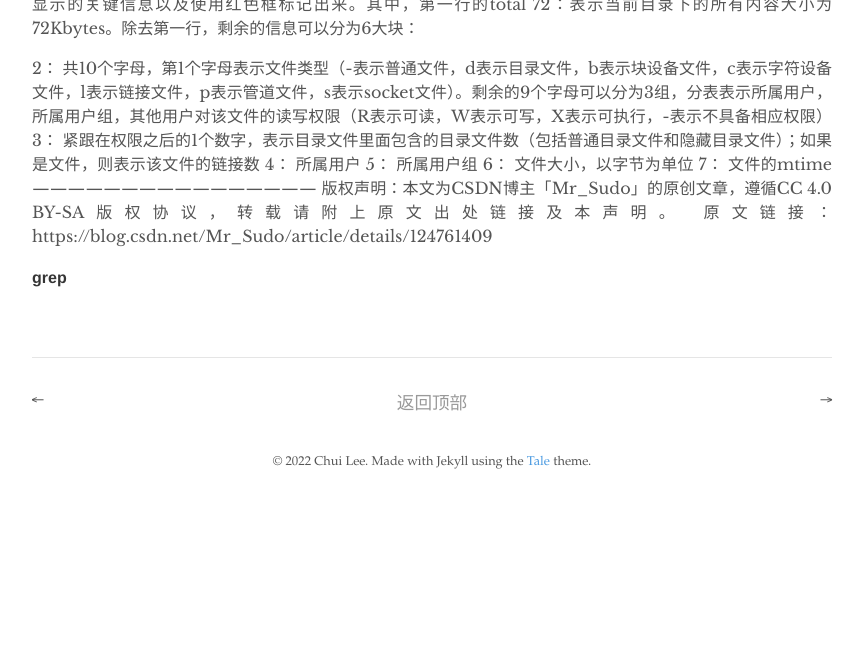
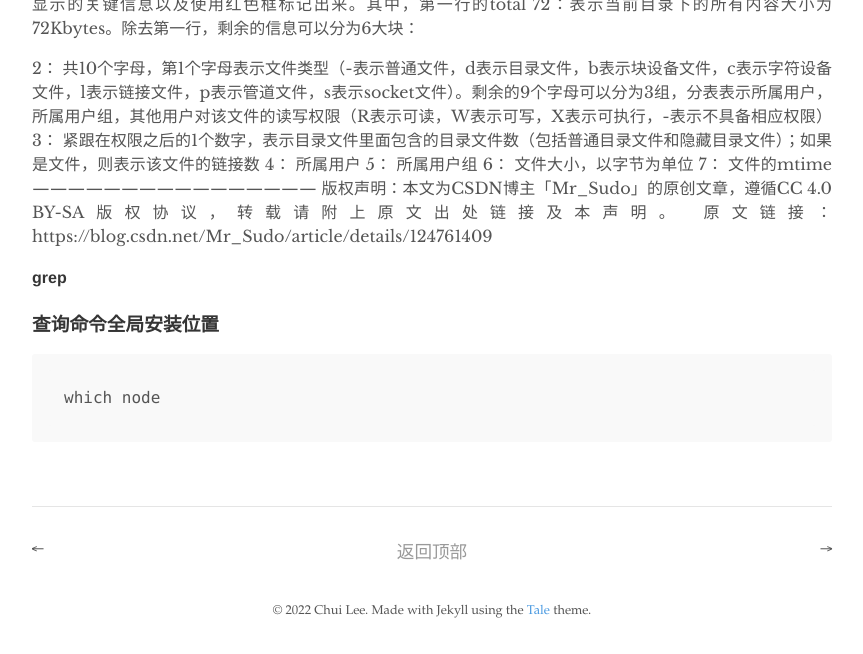
Before and after one commit to chuilee/chuilee.github.io, a Jekyll site: the page built from _posts/2022-09-20-hello-linux.md, in a window 1280 px wide and 900 px high, scrolled down 854 px, cut to the strip 246-900 px from the top of the window. Shown: the whole strip, without its empty margins (208-1071 px from the left). Built offline with Jekyll 4.4.1, drawn with Linux system fonts in a browser that asks for light colours; before the commit the page ends 1605 px from its top, so only the background shows below that.

Commit message:
chore: update post

````diff
--- a/_posts/2022-09-20-hello-linux.md
+++ b/_posts/2022-09-20-hello-linux.md
@@ -42,3 +42,9 @@ ls命令（list）可用于列出指定路径下的文件（Linux中一切皆文
 原文链接：https://blog.csdn.net/Mr_Sudo/article/details/124761409
 
 #### grep
+
+### 查询命令全局安装位置
+
+```sh
+which node
+```
````
